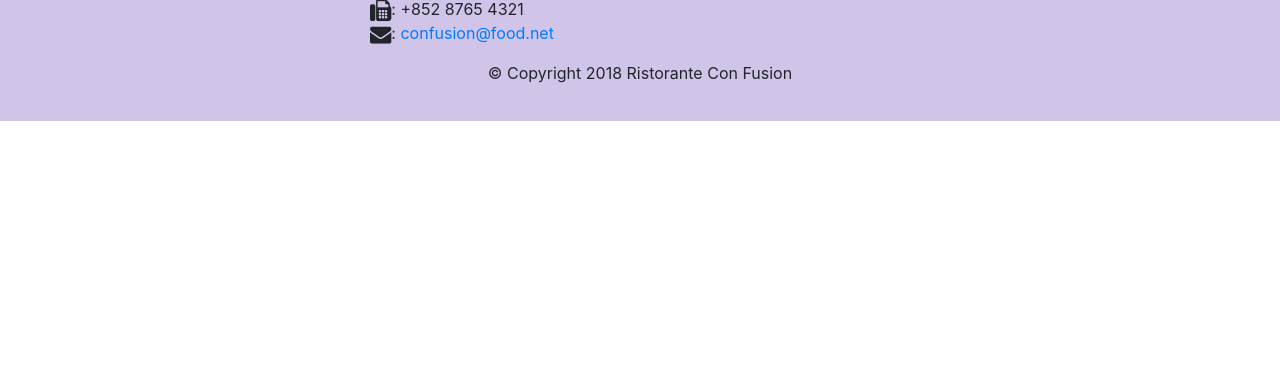
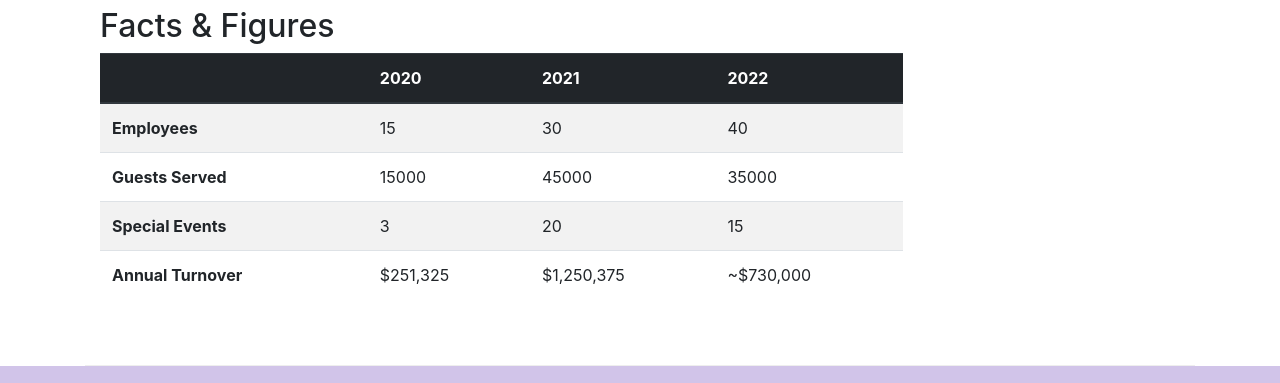
Before and after one commit to IlyaPitukhGit/Front-End-Web-UI-Frameworks-and-Tools-Bootstrap-4, a website: page aboutus.html in a window 1280 px wide. Shown: the part 1705-2088 px from the top of the page. Before the commit the page ends 1826 px from the top, so only its background shows below. Drawn offline with nearby package versions, Linux system fonts and the light colour scheme.

Commit message:
Add a Table and Card

```diff
--- a/aboutus.html
+++ b/aboutus.html
@@ -68,7 +68,30 @@
                 <p>Started in 2010, Ristorante con Fusion quickly established itself as a culinary icon par excellence in Hong Kong. With its unique brand of world fusion cuisine that can be found nowhere else, it enjoys patronage from the A-list clientele in Hong Kong.  Featuring four of the best three-star Michelin chefs in the world, you never know what will arrive on your plate the next time you visit us.</p>
                 <p>The restaurant traces its humble beginnings to <em>The Frying Pan</em>, a successful chain started by our CEO, Mr. Peter Pan, that featured for the first time the world's best cuisines in a pan.</p>
             </div>
-            <div>
+            <div class="col-sm">
+                <div class="card">
+                    <h3 class="card-header bg-primary text-white">Facts At a Glance</h3>
+                    <div class="card-body">
+                        <dl class="row">
+                            <dt class="col-6">Started</dt>
+                            <dd class="col-6">3 Feb. 2013</dd>
+                            <dt class="col-6">Major Stake Holder</dt>
+                            <dd class="col-6">HK Fine Foods Inc.</dd>
+                            <dt class="col-6">Last Year's Turnover</dt>
+                            <dd class="col-6">$1,250,375</dd>
+                            <dt class="col-6">Employees</dt>
+                            <dd class="col-6">40</dd>
+                        </dl>
+                    </div>
+                </div>
+            </div>
+            <div class="col-12">
+                <div class="card card-body bg-light">
+                    <blockquote class="blockquote">
+                        <p class="mb-0">You better cut the pizza in four pieces because I`m not hungry anough to eat six.</p>
+                        <footer class="blockquote-footer">Yogi Berra, <cite title="Source Title">The Wit and Wisdom of Yogi Berra, P. Pepe, Diversion Books, 2014</cite></footer>
+                    </blockquote>
+                </div>
             </div>
         </div>
 
@@ -85,6 +108,50 @@
                 <h3>Alberto Somayya <small>Executive Chef</small></h3>
                 <p class="d-none d-sm-block">Award winning three-star Michelin chef with wide International experience having worked closely with whos-who in the culinary world, he specializes in creating mouthwatering Indo-Italian fusion experiences. He says, <em>Put together the cuisines from the two craziest cultures, and you get a winning hit! Amma Mia!</em></p>
             </div>
+       </div>
+       <div class="row row-content">
+            <div class="col-12 col-sm-9">
+                <h2>Facts &amp; Figures</h2>
+                <div class="table-responsive">
+                    <table class="table table-striped">
+                        <thead class="thead-dark">
+                            <tr>
+                                <th>&nbsp;</th>
+                                <th>2020</th>
+                                <th>2021</th>
+                                <th>2022</th>
+                            </tr>
+                        </thead>
+                        <tbody>
+                            <tr>
+                                <th>Employees</th>
+                                <td>15</td>
+                                <td>30</td>
+                                <td>40</td>
+                            </tr>
+                            <tr>
+                                <th>Guests Served</th>
+                                <td>15000</td>
+                                <td>45000</td>
+                                <td>35000</td>
+                            </tr>
+                            <tr>
+                                <th>Special Events</th>
+                                <td>3</td>
+                                <td>20</td>
+                                <td>15</td>
+                            </tr>
+                            <tr>
+                                <th>Annual Turnover</th>
+                                <td>$251,325</td>
+                                <td>$1,250,375</td>
+                                <td>~$730,000</td>
+                            </tr>
+                        </tbody>
+                    </table>
+                </div>
+            </div>
+            <div class="col-12 col-sm-3"></div>
        </div>
 
     </div>
```
